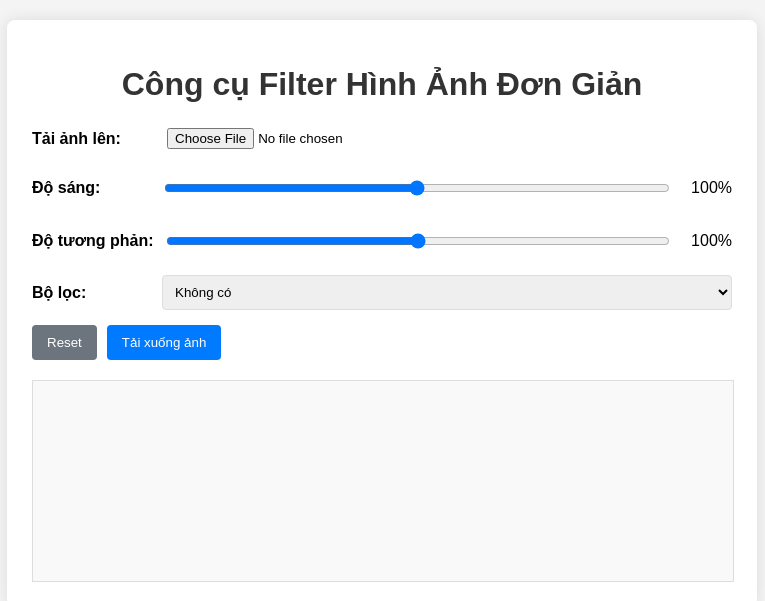
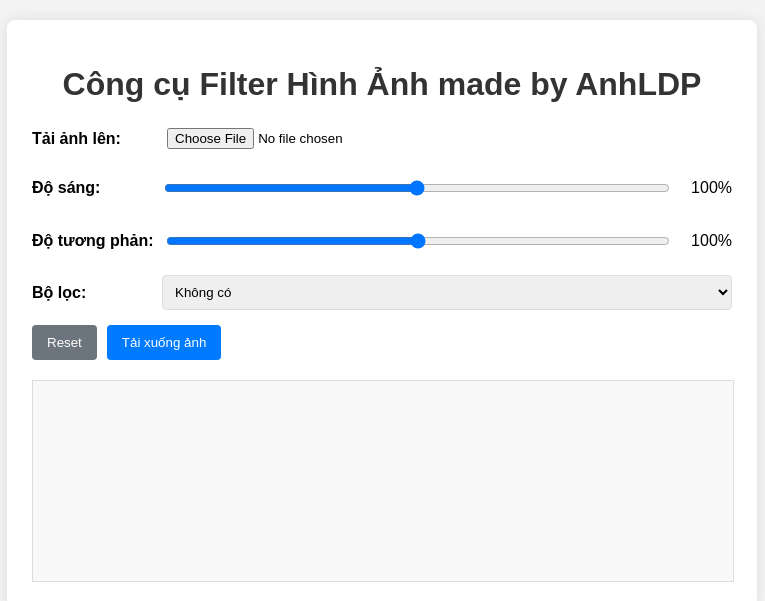
Before and after one commit to leducphananh/games-js, a plain HTML site: page image-filter/index.html in a window 1280 px wide. Shown: the whole page, without its empty margins (258-1023 px from the left). Drawn offline with Linux system fonts and the light colour scheme.

Commit message:
Update title and header to include author name

```diff
--- a/image-filter/index.html
+++ b/image-filter/index.html
@@ -3,12 +3,12 @@
   <head>
     <meta charset="UTF-8" />
     <meta name="viewport" content="width=device-width, initial-scale=1.0" />
-    <title>Công cụ Filter Hình Ảnh</title>
+    <title>Công cụ Filter Hình Ảnh made by AnhLDP</title>
     <link rel="stylesheet" href="style.css" />
   </head>
   <body>
     <div class="container">
-      <h1>Công cụ Filter Hình Ảnh Đơn Giản</h1>
+      <h1>Công cụ Filter Hình Ảnh made by AnhLDP</h1>
 
       <div class="controls">
         <div class="control-group">
```
